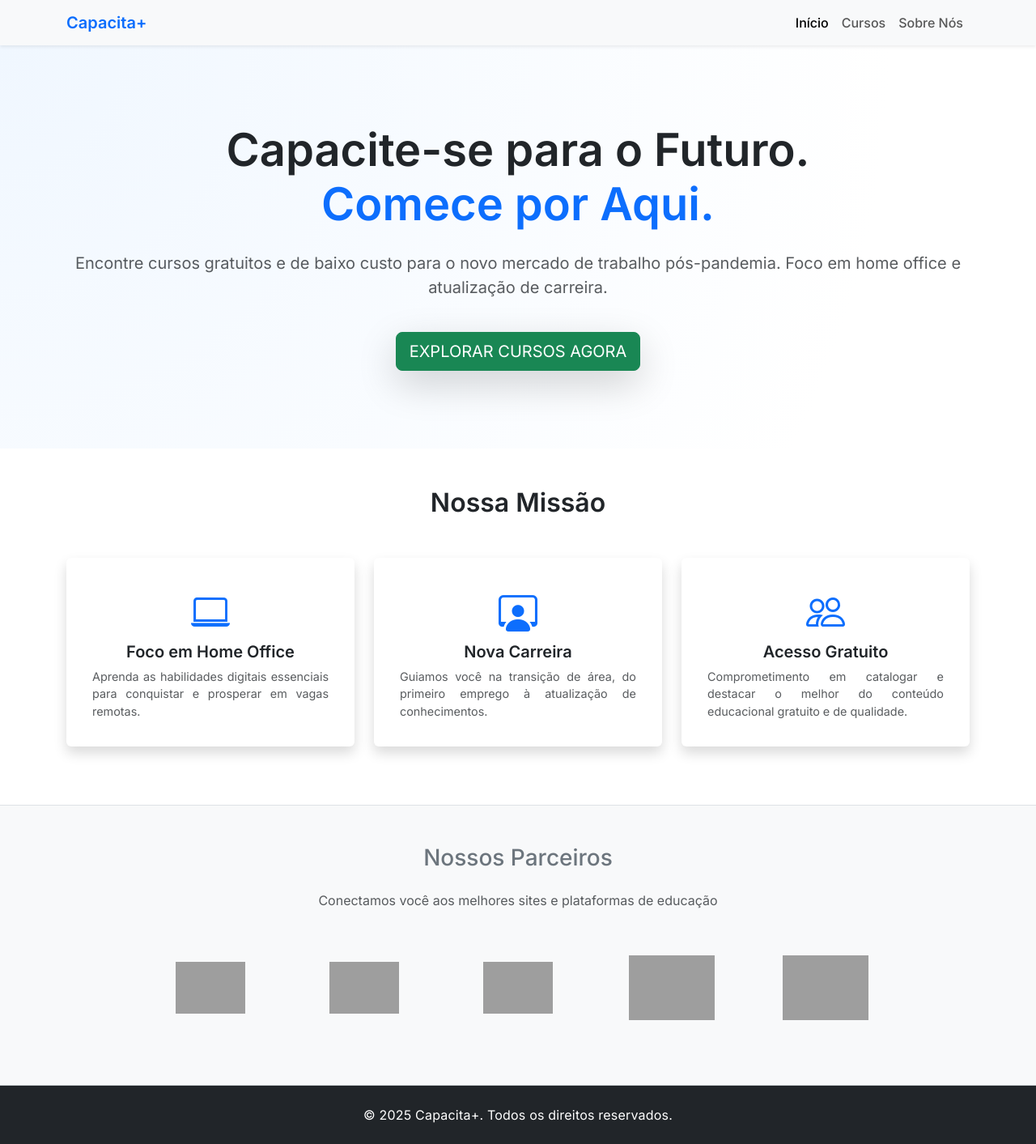
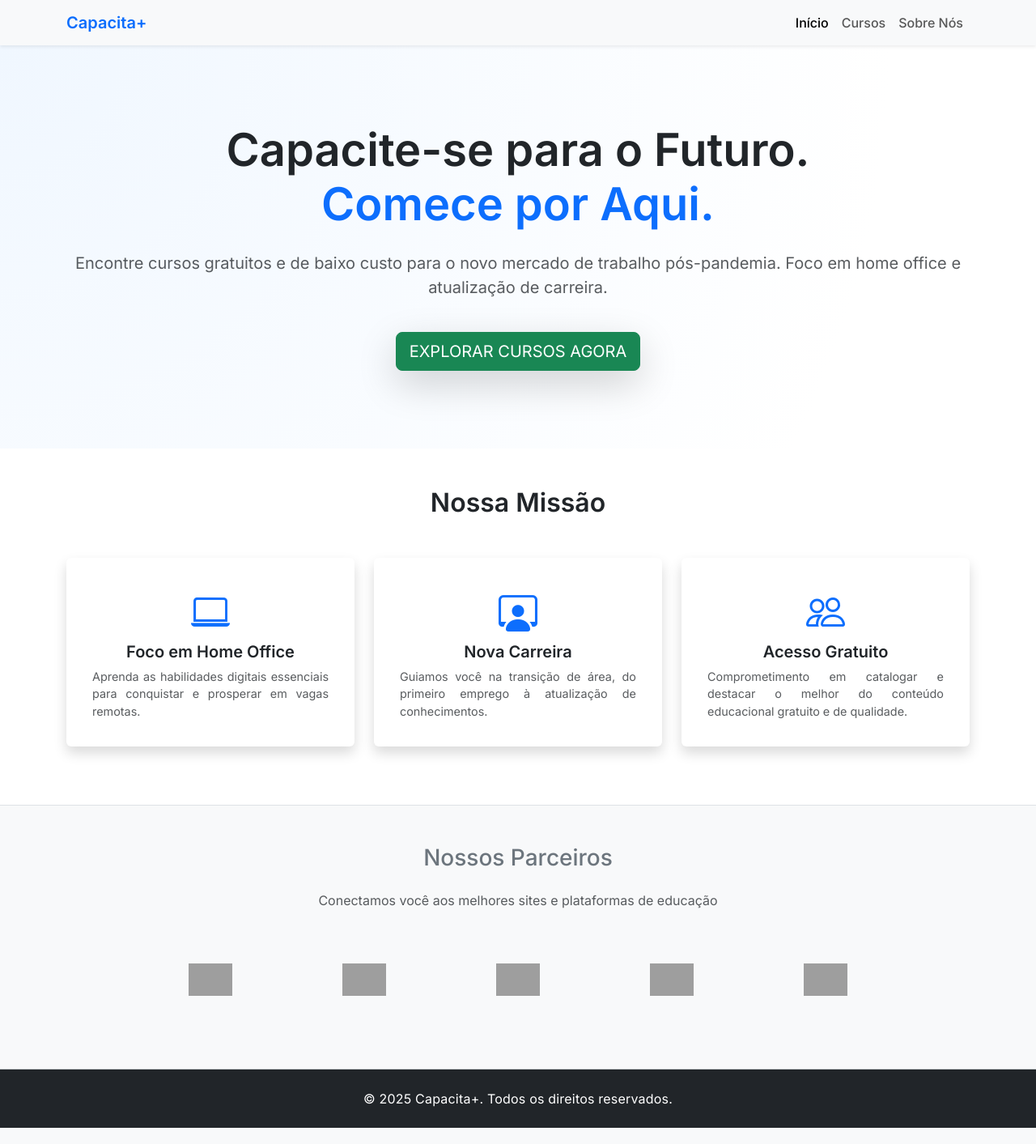
Before and after one commit to HeberFHLemes/capacita-mais, a PHP site: page / in a window 1280 px wide. Shown: the whole page at 81% size. Run offline with PHP 8.4, Linux system fonts and the light colour scheme; grey boxes are pictures that could not be loaded.

Commit message:
style: centralizando a estilização das imagens de index.html em styles.css

```diff
--- a/css/styles.css
+++ b/css/styles.css
@@ -37,6 +37,13 @@ body {
   transform: translateY(-5px);
   transition: all 0.3s ease;
   box-shadow: 0 0.5rem 1rem rgba(0, 0, 0, 0.15);
+}
+
+img {
+  max-width: 150px;
+  max-height: 60px;
+  padding: 10px;
+  border-radius: 8px;
 }
 
 /* Animação ao passar o mouse (logos - parceiros) */
--- a/index.html
+++ b/index.html
@@ -121,7 +121,6 @@
                 <img
                   src="assets/img/cursa.png"
                   alt="Logo da plataforma Cursa"
-                  style="max-width: 148px; max-height: 64px"
                 />
               </div>
             </a>
@@ -132,7 +131,6 @@
                 <img
                   src="assets/img/dio.png"
                   alt="Logo da plataforma DIO"
-                  style="max-width: 148px; max-height: 64px"
                 />
               </div>
             </a>
@@ -143,7 +141,6 @@
                 <img
                   src="assets/img/sebrae.png"
                   alt="Logo da plataforma Sebrae"
-                  style="max-width: 148px; max-height: 64px"
                 />
               </div>
             </a>
@@ -154,7 +151,6 @@
                 <img
                   src="assets/img/codecademy.png"
                   alt="Logo da plataforma Codecademy"
-                  style="max-width: 160px; max-height: 80px"
                 />
               </div>
             </a>
@@ -165,7 +161,6 @@
                 <img
                   src="assets/img/fgv.png"
                   alt="Logo da plataforma FGV Educação Executiva"
-                  style="max-width: 160px; max-height: 80px"
                 />
               </div>
             </a>
```
